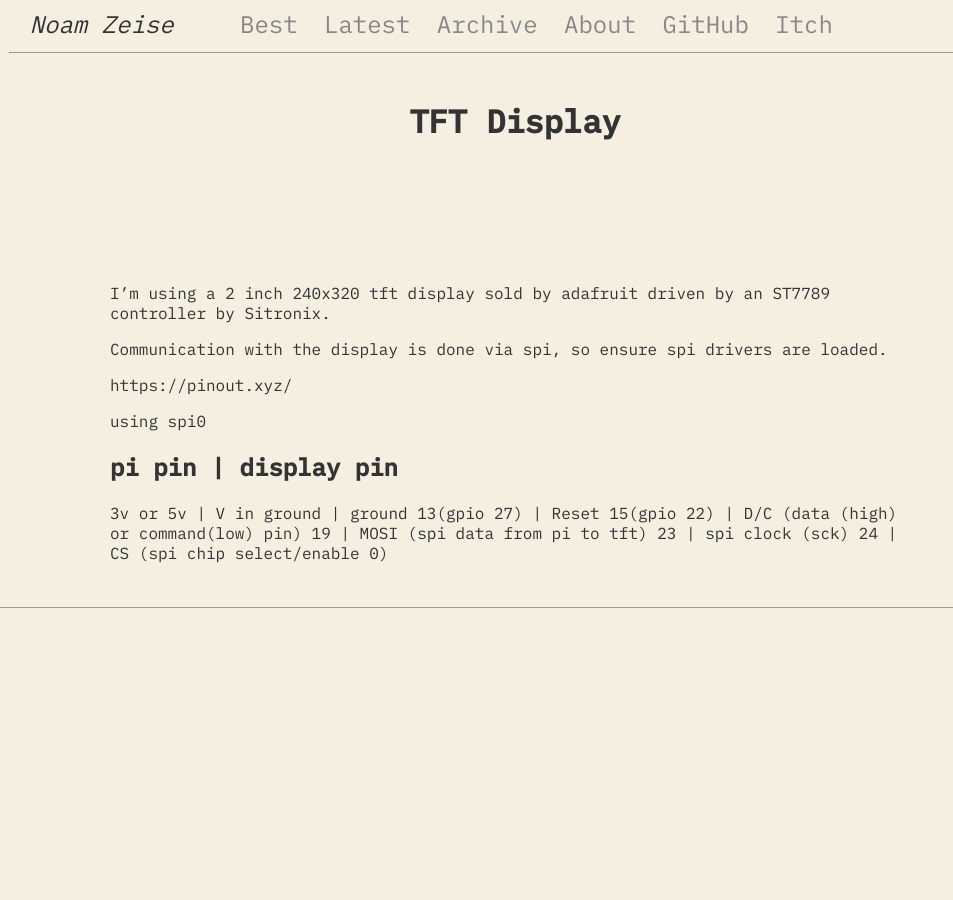
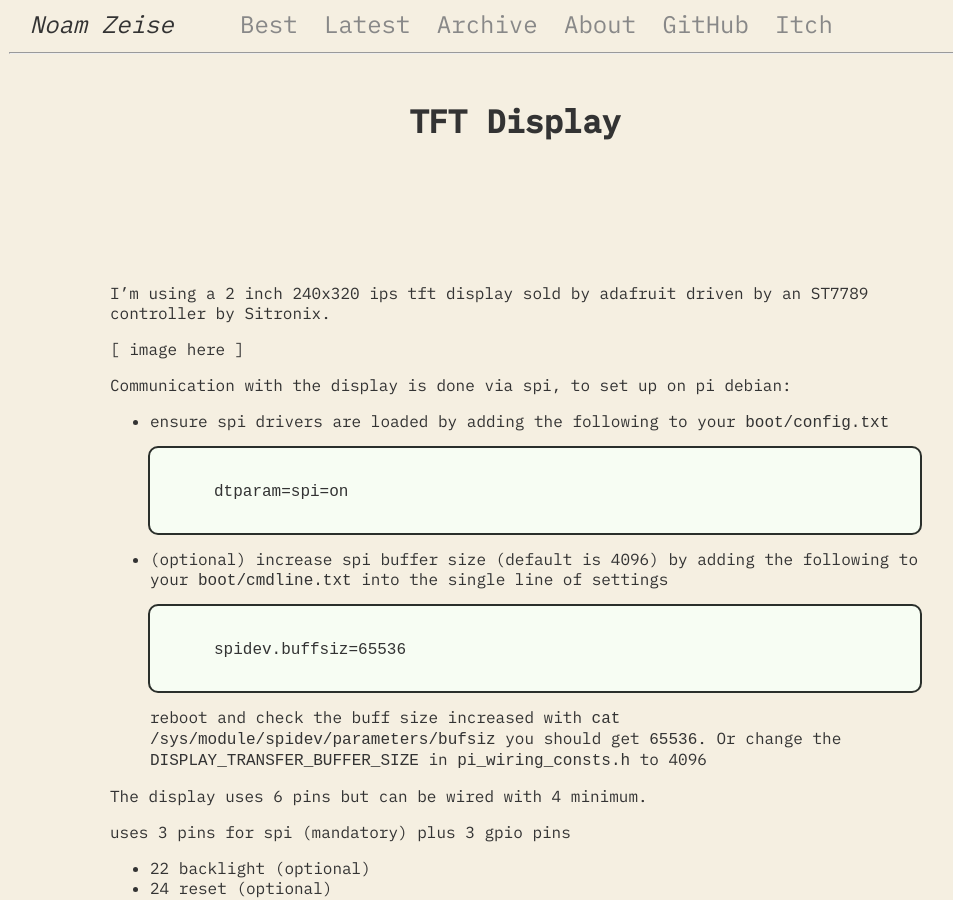
Before and after one commit to NoamZeise/pages, a Jekyll site: the page built from drafts/tft-display.md, in a window 1280 px wide and 900 px high. Shown: the whole window, without its empty margins (125-1078 px from the left). Built offline with Jekyll 4.4.1, drawn with Linux system fonts in a browser that asks for light colours; some of the changed text lies outside the part shown.

Commit message:
updated drafts

````diff
--- a/drafts/tft-display.md
+++ b/drafts/tft-display.md
@@ -5,20 +5,62 @@
 ---
 
 
-I'm using a 2 inch 240x320 tft display sold by adafruit driven by an ST7789 controller by Sitronix.
+I'm using a 2 inch 240x320 ips tft display sold by adafruit driven by an ST7789 controller by Sitronix.
 
-Communication with the display is done via spi, so ensure spi drivers are loaded.
+[ image here ]
 
-https://pinout.xyz/
+Communication with the display is done via spi, to set up on pi debian:
+- ensure spi drivers are loaded
+by adding the following to your `boot/config.txt`
+```
+dtparam=spi=on
+```
+- (optional) increase spi buffer size (default is 4096)
+by adding the following to your `boot/cmdline.txt` into the single line of settings
+```
+spidev.buffsiz=65536
+```
+reboot and check the buff size increased
+with `cat /sys/module/spidev/parameters/bufsiz` you should get `65536`.
+Or change the `DISPLAY_TRANSFER_BUFFER_SIZE`
+in `pi_wiring_consts.h` to 4096
 
-using spi0
+The display uses 6 pins but can be wired with 4 minimum.
 
-pi pin      |  display pin
-------------------------
-3v or 5v    | V in
-ground      | ground
-13(gpio 27) | Reset
-	15(gpio 22) | D/C (data (high) or command(low) pin)
-19          | MOSI (spi data from pi to tft)
-23          | spi clock (sck)
-24          | CS (spi chip select/enable 0)
+uses 3 pins for spi (mandatory)
+plus 3 gpio pins
+- 22 backlight (optional)
+- 24 reset (optional)
+- 25 data / command
+
+The gpio pins used can be changed in `pi_wiring_consts.h`.
+
+For a guide of raspberry pi pins check out https://pinout.xyz/
+
+```
+pi             | display
+--------------------------
+3v or 5v       | V in
+ground         | ground
+15 (gpio 22)   | Backlight
+18 (gpio 24)   | Reset
+18 (gpio 25)   | D/C
+19 (spi0 mosi) | MOSI
+23 (spi0 SCLK) | SCK
+24 (spi0 ce0)  | LED CS
+```
+
+The adafruit board uses MISO for the sd card, not the display controller,
+so none of the ST7789 read commands can be used.
+
+The display supports 12, 16 and 18 bit colour.
+
+```
+pixel size | bytes per pixels
+---------------------------------
+ 12 bits   | 3 / 2 4-4-4
+ 16 bits   | 2 / 1 5-6-5
+ 18 bits   | 3 / 1 6-xx-6-xx-6-xx
+```
+
+I went with 16 bit colour by default as
````
Also changed, not shown: drafts/lisp-games.md (+2 -0 lines).
